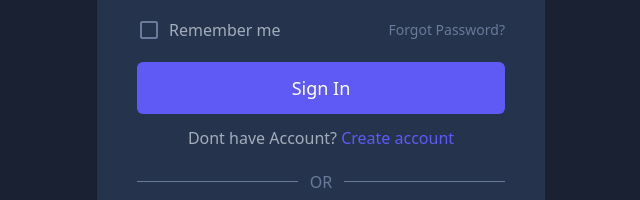
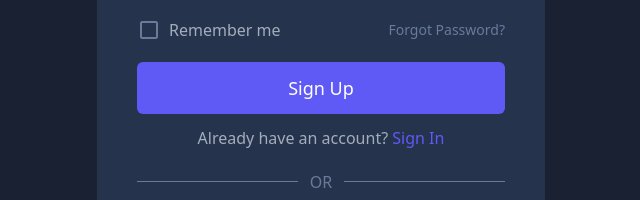
Before and after one commit to promahbubul/banana-chat, a React app: page /signup in a window 1280 px wide. Shown: the part 448-648 px from the top of the page, without its empty margins (319-959 px from the left). Built offline with nearby package versions, Linux system fonts and the light colour scheme; no server answers; the HTML template or start-up script is replaced by a standard one.

Commit message:
[REFACTOR]: Signup page update

```diff
--- a/src/components/signup/SignupForm.jsx
+++ b/src/components/signup/SignupForm.jsx
@@ -52,12 +52,12 @@ const SignupForm = () => {
         </p>
       </div>
       <button className="w-full bg-[#5f5af6] text-center rounded-md  font-medium text-lg py-3 text-white cursor-pointer">
-        Sign In
+        Sign Up
       </button>
       <p className="text-[#a3adbb] text-center mt-3">
-        Dont have Account?{" "}
-        <Link className="text-[#5f5af6]" to={"/signup"}>
-          Create account
+        Already have an account?{" "}
+        <Link className="text-[#5f5af6]" to={"/login"}>
+          Sign In
         </Link>
       </p>
       <div className="flex flex-row items-center gap-3 my-5">
```
